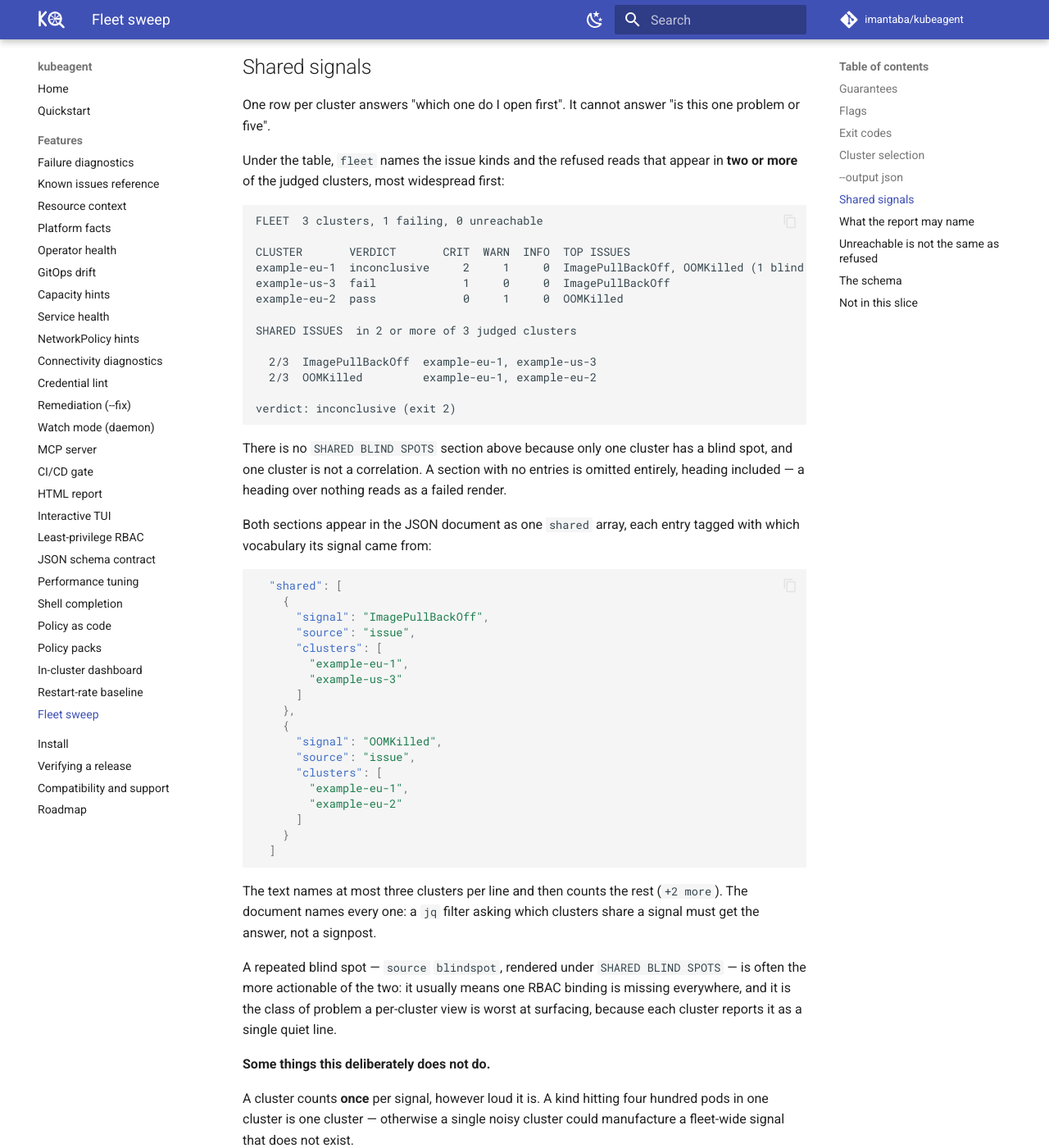
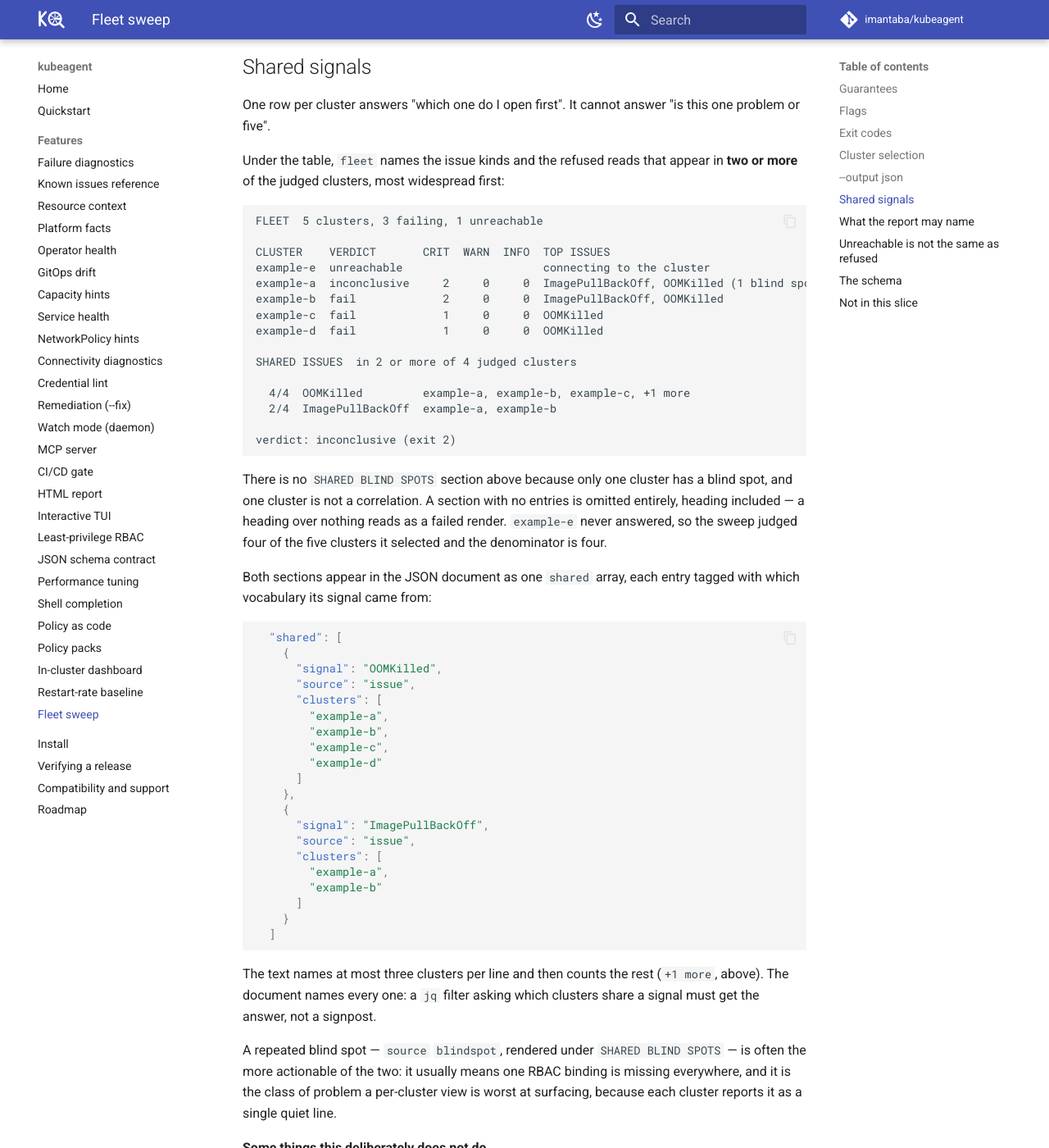
Before and after one commit to imantaba/kubeagent, an MkDocs documentation site: the page built from website/docs/features/fleet.md, in a window 1280 px wide and 1400 px high, scrolled down 4933 px. Shown: the whole window at 82% size. Built offline with MkDocs 1.6.1 and Material for MkDocs 9.7.7, drawn with Linux system fonts in a browser that asks for light colours; comment, search, counter and statistics services are not loaded.

Commit message:
docs: correct the shared-signals example and three stale schema claims
The feature page's shared-signals example used counts no real scan can
produce: every diagnose-sourced finding is Critical, so ImagePullBackOff
and OOMKilled can never appear at Warning, and a cluster reporting
OOMKilled can never be `pass`. Regenerate the block from the real
renderer against a reachable sweep, which also lets it demonstrate the
three-name cap and the judged-versus-selected denominator.

CLAUDE.md and the JSON-schema page still said fleet enters at 1.0, and
CLAUDE.md still listed cross-cluster correlation as remaining work.

Signed-off-by: imantaba <itn.taba@gmail.com>

````diff
--- a/website/docs/features/fleet.md
+++ b/website/docs/features/fleet.md
@@ -211,17 +211,19 @@ Under the table, `fleet` names the issue kinds and the refused reads that
 appear in **two or more** of the judged clusters, most widespread first:
 
 ```text
-FLEET  3 clusters, 1 failing, 0 unreachable
+FLEET  5 clusters, 3 failing, 1 unreachable
 
-CLUSTER       VERDICT       CRIT  WARN  INFO  TOP ISSUES
-example-eu-1  inconclusive     2     1     0  ImagePullBackOff, OOMKilled (1 blind spot)
-example-us-3  fail             1     0     0  ImagePullBackOff
-example-eu-2  pass             0     1     0  OOMKilled
+CLUSTER    VERDICT       CRIT  WARN  INFO  TOP ISSUES
+example-e  unreachable                     connecting to the cluster
+example-a  inconclusive     2     0     0  ImagePullBackOff, OOMKilled (1 blind spot)
+example-b  fail             2     0     0  ImagePullBackOff, OOMKilled
+example-c  fail             1     0     0  OOMKilled
+example-d  fail             1     0     0  OOMKilled
 
-SHARED ISSUES  in 2 or more of 3 judged clusters
+SHARED ISSUES  in 2 or more of 4 judged clusters
 
-  2/3  ImagePullBackOff  example-eu-1, example-us-3
-  2/3  OOMKilled         example-eu-1, example-eu-2
+  4/4  OOMKilled         example-a, example-b, example-c, +1 more
+  2/4  ImagePullBackOff  example-a, example-b
 
 verdict: inconclusive (exit 2)
 ```
@@ -229,7 +231,8 @@ verdict: inconclusive (exit 2)
 There is no `SHARED BLIND SPOTS` section above because only one cluster has a
 blind spot, and one cluster is not a correlation. A section with no entries is
 omitted entirely, heading included — a heading over nothing reads as a failed
-render.
+render. `example-e` never answered, so the sweep judged four of the five
+clusters it selected and the denominator is four.
 
 Both sections appear in the JSON document as one `shared` array, each entry
 tagged with which vocabulary its signal came from:
@@ -237,27 +240,29 @@ tagged with which vocabulary its signal came from:
 ```json
   "shared": [
     {
+      "signal": "OOMKilled",
+      "source": "issue",
+      "clusters": [
+        "example-a",
+        "example-b",
+        "example-c",
+        "example-d"
+      ]
+    },
+    {
       "signal": "ImagePullBackOff",
       "source": "issue",
       "clusters": [
-        "example-eu-1",
-        "example-us-3"
-      ]
-    },
-    {
-      "signal": "OOMKilled",
-      "source": "issue",
-      "clusters": [
-        "example-eu-1",
-        "example-eu-2"
+        "example-a",
+        "example-b"
       ]
     }
   ]
 ```
 
 The text names at most three clusters per line and then counts the rest
-(`+2 more`). The document names every one: a `jq` filter asking which clusters
-share a signal must get the answer, not a signpost.
+(`+1 more`, above). The document names every one: a `jq` filter asking which
+clusters share a signal must get the answer, not a signpost.
 
 A repeated blind spot — `source` `blindspot`, rendered under `SHARED BLIND
 SPOTS` — is often the more actionable of the two: it usually means one RBAC
````
Also changed, not shown: CLAUDE.md (+9 -9 lines), website/docs/features/json-schema.md (+5 -6 lines).
